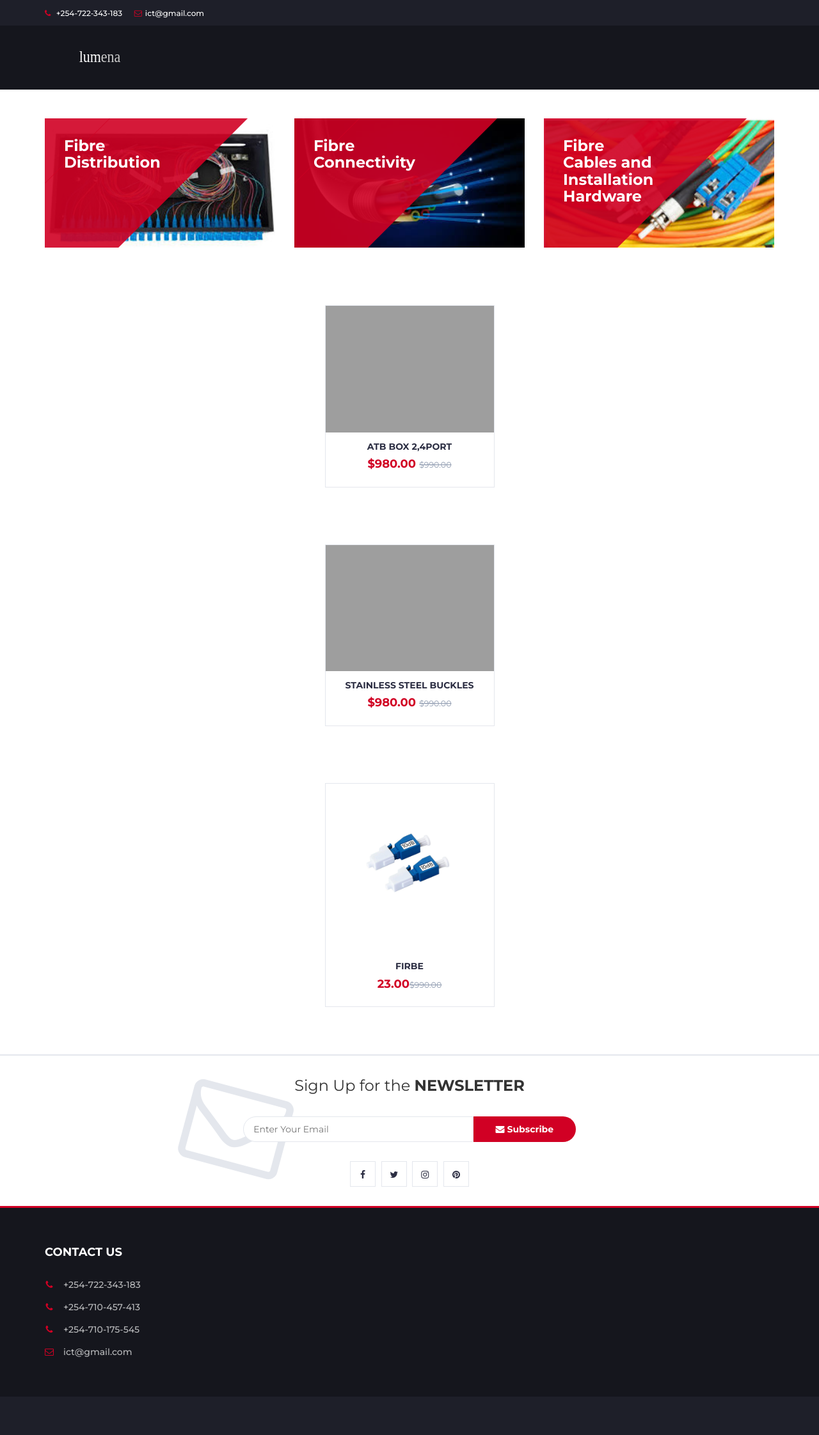
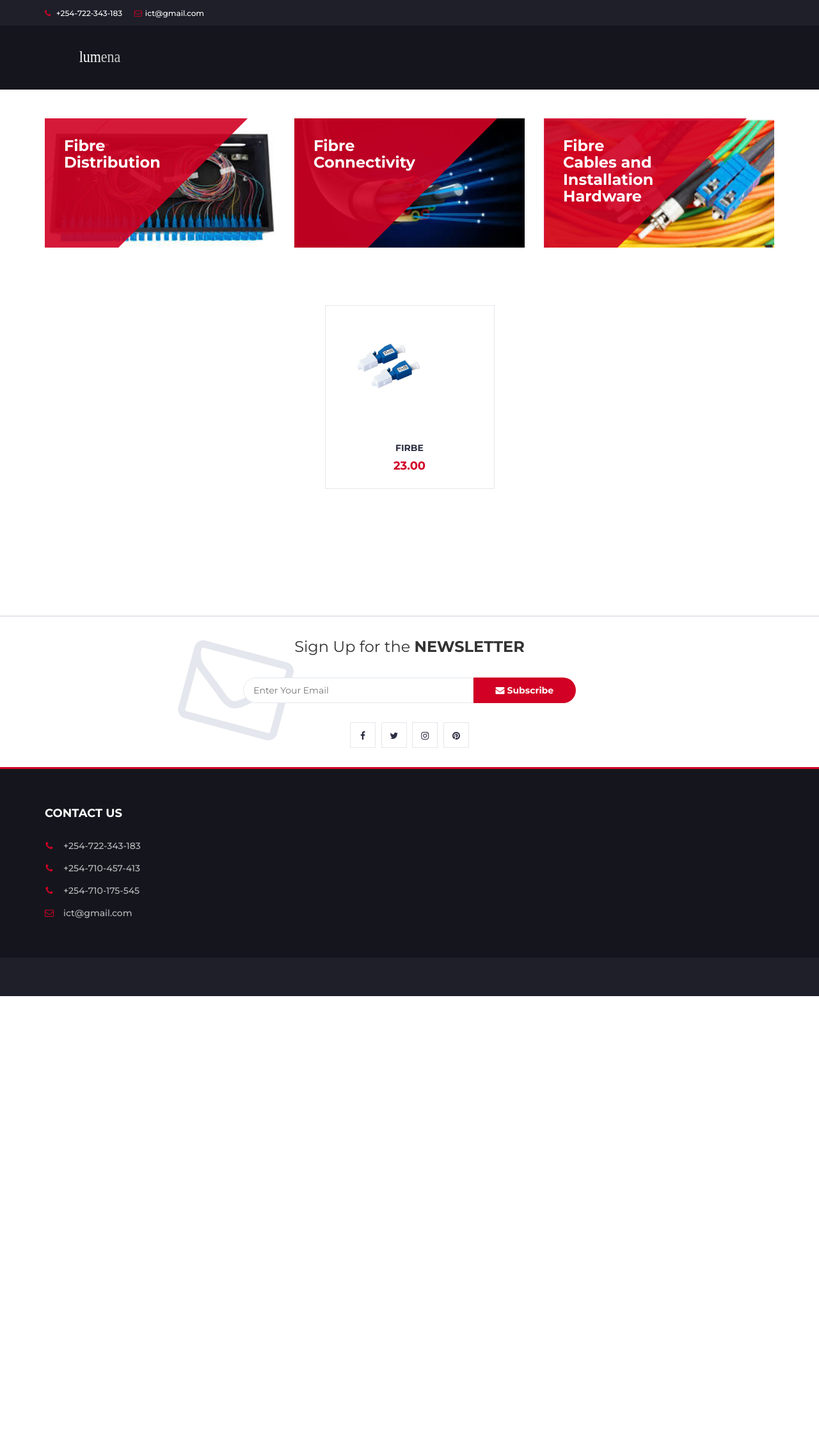
Before and after one commit to 25-do/lumena, a Django app: page / in a window 1280 px wide. Shown: the whole page at 64% size. After the commit the page ends 1557 px from the top, so only its background shows below. Run offline with Django 5.2, Linux system fonts and the light colour scheme; data comes from the database, SQL or seed files in the repository; some libraries are stand-ins or nearby versions; grey boxes are pictures that could not be loaded.

Commit message:
index views

```diff
--- a/shop/views.py
+++ b/shop/views.py
@@ -4,10 +4,11 @@ from .models import Product
 # Create your views here.
 class IndexView(View):
     def get(self, request):
-        products = Product.objects.all()[:10]
-        products1 = Product.objects.all()[10:20]
-        products2 = Product.objects.all()[20:30]
+        all_products = list(Product.objects.all())  # Fetch once & convert to list
 
+        products = all_products[:10]
+        products1 = all_products[10:20]
+        products2 = all_products[20:30]
         context = {
             "products" : products,
             "products1" : products1,
--- a/templates/index.html
+++ b/templates/index.html
@@ -228,13 +228,13 @@
 										{% for product in products %}
 										<div class="product">
 											<div class="product-img">
-												<img src="./static/img/atb box.jpg" alt="">
+												<img src="{{ product.image.url}}" alt="" class="img-fluid" style="width: 200px; height: 200px; object-fit: cover;">
 
 											</div>
 											<div class="product-body">
 
-												<h3 class="product-name"><a href="#">ATB box 2,4port</a></h3>
-												<h4 class="product-price">$980.00 <del class="product-old-price">$990.00</del></h4>
+												<h3 class="product-name"><a href="#">{{product.name}}</a></h3>
+												<h4 class="product-price">{{product.price}}</h4>
 
 											</div>
 
@@ -280,16 +280,16 @@
 								<div id="tab2" class="tab-pane fade in active">
 									<div class="products-slick" data-nav="#slick-nav-2">
 										<!-- product -->
-										{% for product in products %}
+										{% for product in products1 %}
 										<div class="product">
 											<div class="product-img">
-												<img src="./static/img/stainless steel buckel2.jpg" alt="">
+												<img src="{{ product.image.url}}" alt="" class="img-fluid" style="width: 200px; height: 200px; object-fit: cover;">
 
 											</div>
 											<div class="product-body">
 
-												<h3 class="product-name"><a href="#">Stainless steel buckles</a></h3>
-												<h4 class="product-price">$980.00 <del class="product-old-price">$990.00</del></h4>
+												<h3 class="product-name"><a href="#">{{product.name}}</a></h3>
+												<h4 class="product-price">{{product.price}}</h4>
 
 
 											</div>
@@ -336,10 +336,10 @@
 								<div id="tab2" class="tab-pane fade in active">
 									<div class="products-slick" data-nav="#slick-nav-3">
 										<!-- product -->
-										{% for product in products %}
+										{% for product in products2 %}
 										<div class="product">
 											<div class="product-img">
-												<img src="{{ product.image.url}}" alt="">
+												<img src="{{ product.image.url}}" alt="" class="img-fluid" style="width: 200px; height: 200px; object-fit: cover;">
 
 											</div>
 											<div class="product-body">
```
